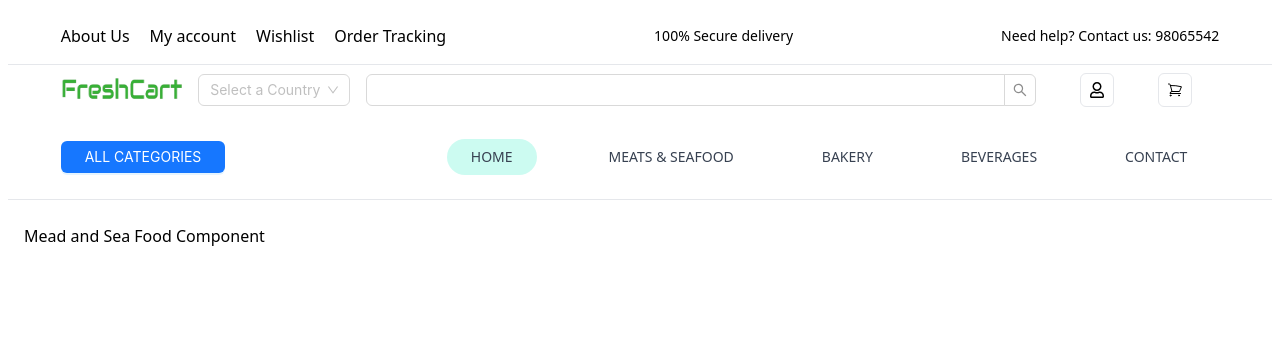
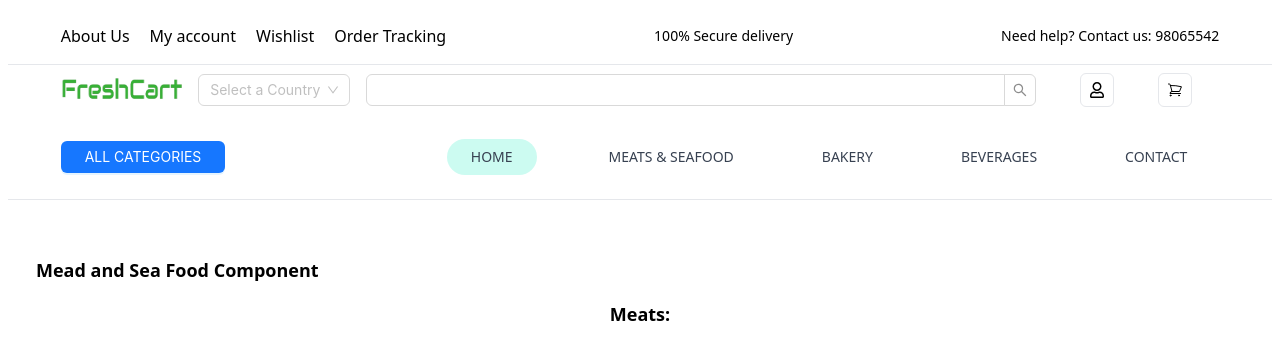
Before and after one commit to rohitghatal1/FreshCart-Ecommerce, a React (Vite) app: page /meat-sea-food in a window 1280 px wide. Shown: the top 360 px of the page. Built offline with nearby package versions, Linux system fonts and the light colour scheme.

Commit message:
added meat section

```diff
--- a/src/components/pages/MeatSeaFood.tsx
+++ b/src/components/pages/MeatSeaFood.tsx
@@ -1,7 +1,14 @@
 const MeatSeaFood = () => {
   return (
     <>
-      <h2>Mead and Sea Food Component</h2>
+      <div className="mt-3 p-3">
+        <h2 className="text-lg font-semibold py-2">
+          Mead and Sea Food Component
+        </h2>
+        <div>
+          <h2 className="text-lg font-semibold text-center py-2">Meats:</h2>
+        </div>
+      </div>
     </>
   );
 };
```
